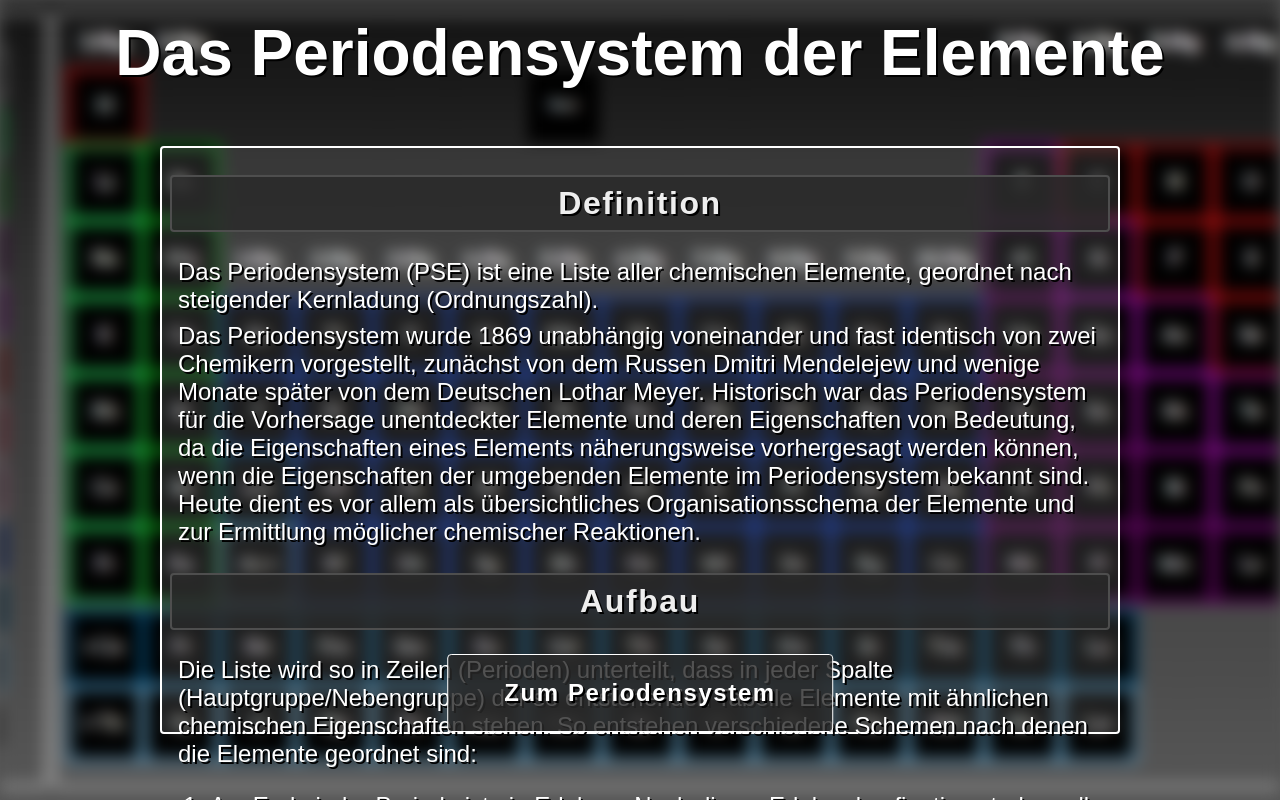
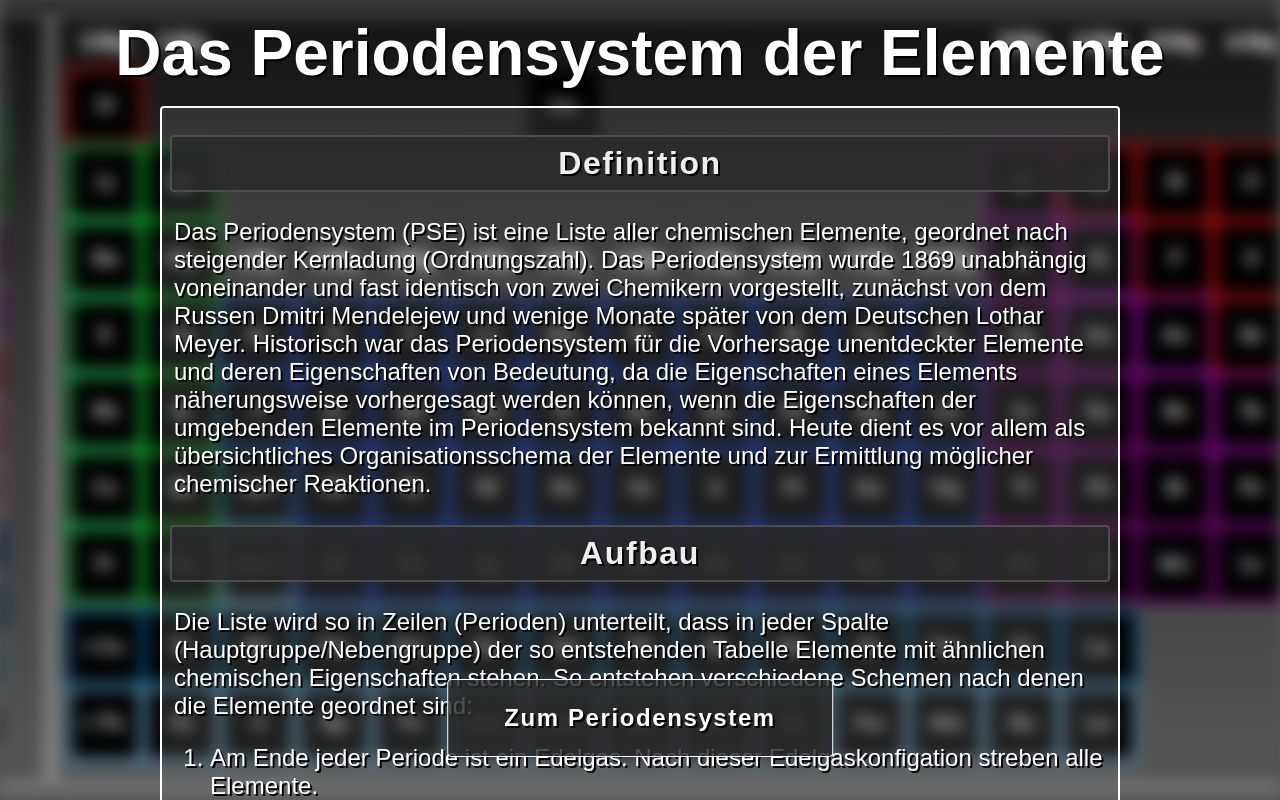
Before and after one commit to Taddl2101/erstmal-testen, a plain HTML site: page index.html in a window 1280 px wide. Drawn offline with Linux system fonts and the light colour scheme; a web font is replaced by a local one.

Commit message:
scroll:(

```diff
--- a/css/index.css
+++ b/css/index.css
@@ -7,6 +7,7 @@ body {
   height: 100%;
   font-family: "Jersey 15", Arial, Helvetica, sans-serif;
   text-shadow: 2px 2px black;
+  overflow: hidden;
 }
 
 .banner {
@@ -35,21 +36,21 @@ h2 {
 h4 {
   color: white;
   text-align: left;
-  font-size: 1.5rem;
+  font-size: 1.5rrem;
   font-weight: bold;
 }
 p {
   color: white;
   text-align: left;
   font-size: 1.5rem;
-  margin: 1vh;
+  margin: 0.5vh;
 }
 .rahmen {
   position: fixed;
-  margin: 5vh 20vh 1vh 20vh;
+  margin: 0vh 20vh 1vh 20vh;
   padding: 0 1vh 0 1vh;
   width: auto;
-  height: 73%;
+  height: auto;
   border: 0.3vh solid white;
   border-radius: 4px;
   background-color: rgba(110, 110, 110, 0.274);
@@ -58,7 +59,7 @@ a {
   color: white;
   font-weight: bold;
   text-decoration: none;
-  font-size: 1.5em;
+  font-size: 1.5rem;
   letter-spacing: 0.2vh;
 }
 .zumPSE {
@@ -66,8 +67,8 @@ a {
   text-align: center;
   padding: 3vh 7vh;
   border: 0.2vh solid white;
+  position: fixed;
   border-radius: 4px;
-  position: absolute;
   transform: translate(-50%, 50%);
   left: 50%;
   top: 80%;
--- a/index.html
+++ b/index.html
@@ -23,9 +23,6 @@
       <p class="definition">
         Das Periodensystem (PSE) ist eine Liste aller chemischen Elemente,
         geordnet nach steigender Kernladung (Ordnungszahl).
-      </p>
-
-      <p>
         Das Periodensystem wurde 1869 unabhängig voneinander und fast identisch
         von zwei Chemikern vorgestellt, zunächst von dem Russen Dmitri
         Mendelejew und wenige Monate später von dem Deutschen Lothar Meyer.
@@ -68,7 +65,7 @@
 
         <li>Desto größer die Ordnungszahl, desto größer die Atommasse</li>
       </ol>
-      <a href="../html/darkmode.html" class="zumPSE">Zum Periodensystem</a>
+      <a href="html/darkmode.html" class="zumPSE">Zum Periodensystem</a>
     </div>
     <div class="blurred-background"></div>
   </body>
```
Also changed, not shown: html/darkmode.html (+0 -1 lines).
